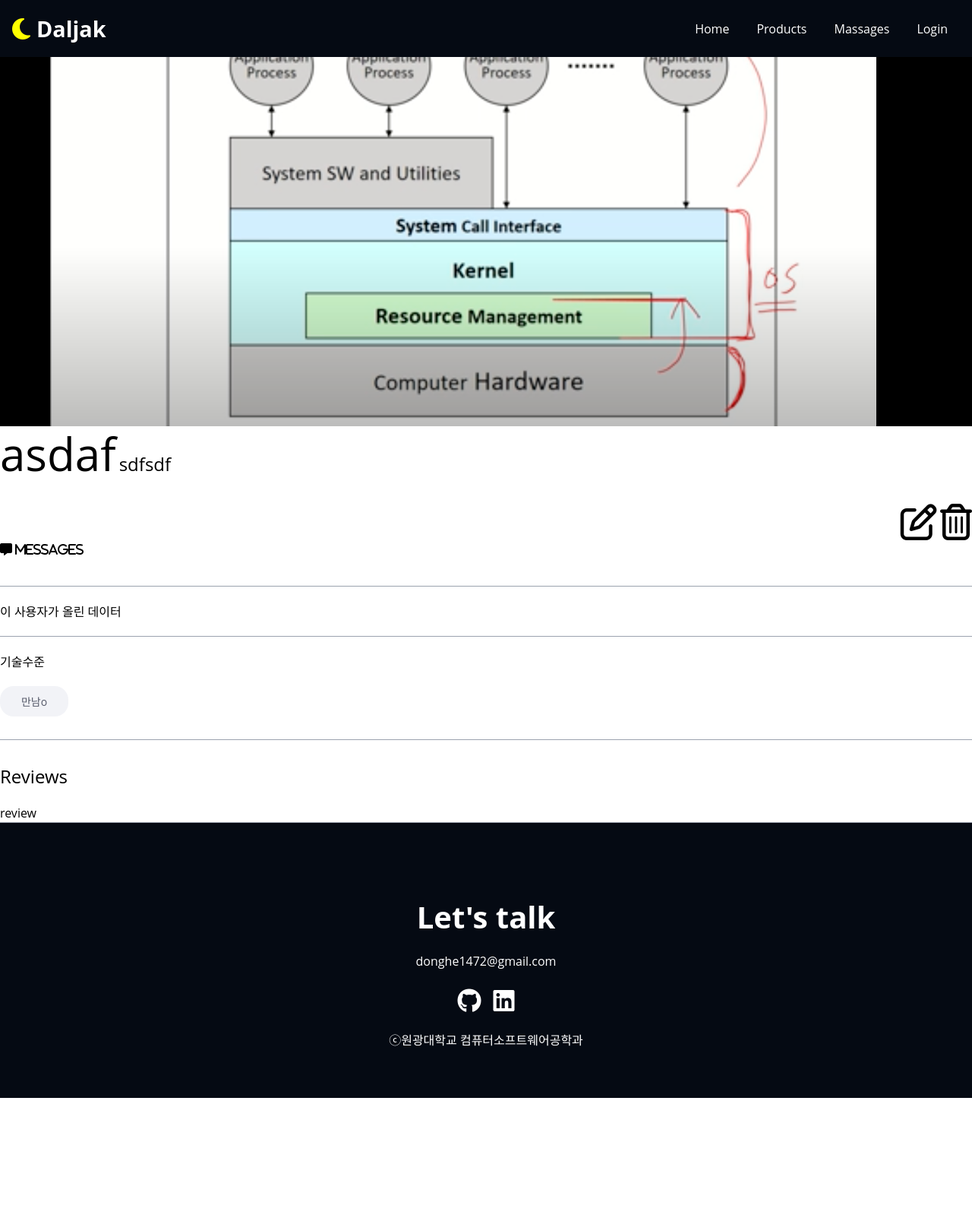
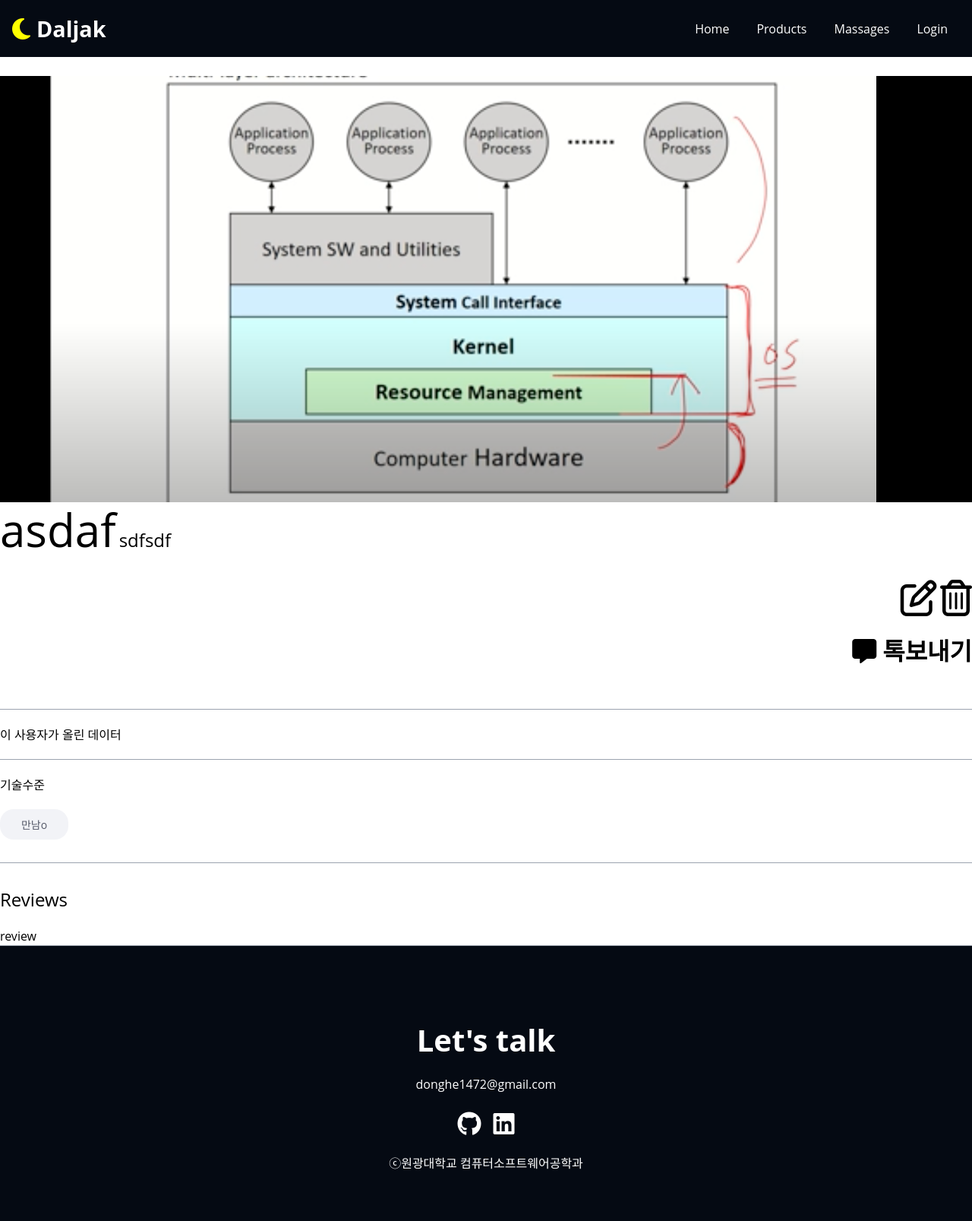
Before and after one commit to 2023-2-daljak/back-end, a Django app: page /products/5 in a window 1280 px wide. Shown: the whole page at 76% size. Before the commit the page ends 1445 px from the top, so only its background shows below. Run offline with Django 4.2, Linux system fonts and the light colour scheme; data comes from the database, SQL or seed files in the repository; some libraries are stand-ins or nearby versions.

```diff
--- a/pyproject.toml
+++ b/pyproject.toml
@@ -7,7 +7,7 @@ license = "MIT"
 readme = "README.md"
 
 [tool.poetry.dependencies]
-python = "^3.12"
+python = "^3.8.5"
 django = "^4.2.6"
 pillow = "^10.0.1"
 
--- a/static/css/products.css
+++ b/static/css/products.css
@@ -394,3 +394,13 @@
   font-size: 0.875rem;
   color: #555969;
 }
+
+.detail__content {
+  padding: 20px;
+}
+
+.messages {
+  display: flex;
+  justify-content: end;
+  margin-top: 30px;
+}
--- a/static/css/styles.css
+++ b/static/css/styles.css
@@ -308,6 +308,7 @@ form .input.has_error input:focus {
 .mx-auto {
   margin-left: auto;
   margin-right: auto;
+  margin-top: 100px;
 }
 .my-10 {
   margin-top: 2.5rem;
--- a/templates/products/product_detail.html
+++ b/templates/products/product_detail.html
@@ -1,7 +1,7 @@
 {% extends "base.html" %} {% block content%} {% load static %}
 
 <link rel="stylesheet" href="{% static 'css/styles.css' %}" />
-<div class="">
+<div class="container mx-auto columns-1 justify-around pb-56 mr-96">
   <img src="{{product.get_photo_url}}" class="project__img" />
   <div class=>
     <div class="flex justify-between mb-8">
@@ -12,9 +12,13 @@
       <div class="mt-24">
           <i class="far fa-edit fa-3x" id="editIcon"></i>
           <i class="far fa-trash-alt fa-3x" id="deleteIcon"></i>
+
       </div>
+
     </div>
-     <i class="mb-5 fa-solid fa-message" id="messageIcon" href=""><span> Messages</span></i>
+    <div class="messages">
+     <i class="mb-10 fa-solid fa-message fa-2x" id="messageIcon" href=""><span> 톡보내기</span></i>
+     </div>
     <div class="flex flex-wrap flex-col columns-1">
      <div class="mb-5">
       <span class="mb-5 ">
```
Also changed, not shown: other parts of templates/products/product_detail.html (+1 -1 lines), db.sqlite3.
